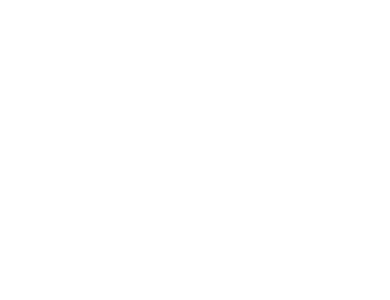
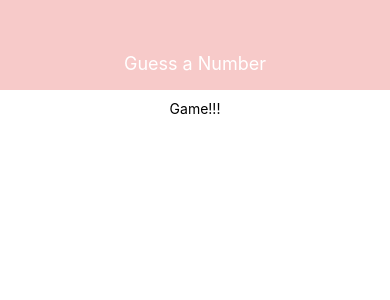
Before and after one commit to nascott94/rn-guess-number, a React Native app: screen / in a window 390 px wide. Shown: the top 300 px of the page. Built offline with nearby package versions, Linux system fonts and the light colour scheme.

Commit message:
startgamescreen component

```diff
--- a/App.js
+++ b/App.js
@@ -1,8 +1,20 @@
 import React from "react";
-import { StyleSheet, Text, View } from "react-native";
+import { StyleSheet, View } from "react-native";
+
+import Header from "./components/Header";
+import StartGameScreen from "./screens/StartGameScreen";
 
 export default function App() {
-  return <View></View>;
+  return (
+    <View style={styles.screen}>
+      <Header title="Guess a Number" />
+      <StartGameScreen />
+    </View>
+  );
 }
 
-const styles = StyleSheet.create({});
+const styles = StyleSheet.create({
+  screen: {
+    flex: 1,
+  },
+});
--- a/components/Header.js
+++ b/components/Header.js
@@ -1,5 +1,5 @@
 import React from "react";
-import { View, Text, StyleSheet, TextPropTypes } from "react-native";
+import { View, Text, StyleSheet } from "react-native";
 
 const Header = (props) => {
   return (
@@ -9,6 +9,19 @@
   );
 };
 
-const styles = StyleSheet.create({});
+const styles = StyleSheet.create({
+  header: {
+    width: "100%",
+    height: 90,
+    paddingTop: 36,
+    backgroundColor: "#F7CAC9",
+    alignItems: "center",
+    justifyContent: "center",
+  },
+  headerTitle: {
+    color: "white",
+    fontSize: 18,
+  },
+});
 
 export default Header;
--- /dev/null
+++ b/screens/StartGameScreen.js
@@ -0,0 +1,21 @@
+import React from "react";
+import { View, Text, StyleSheet } from "react-native";
+import { Header } from "react-native/Libraries/NewAppScreen";
+
+const StartGameScreen = (props) => {
+  return (
+    <View style={styles.screen}>
+      <Text>Game!!!</Text>
+    </View>
+  );
+};
+
+const styles = StyleSheet.create({
+  screen: {
+    flex: 1,
+    padding: 10,
+    alignItems: "center",
+  },
+});
+
+export default StartGameScreen;
```
